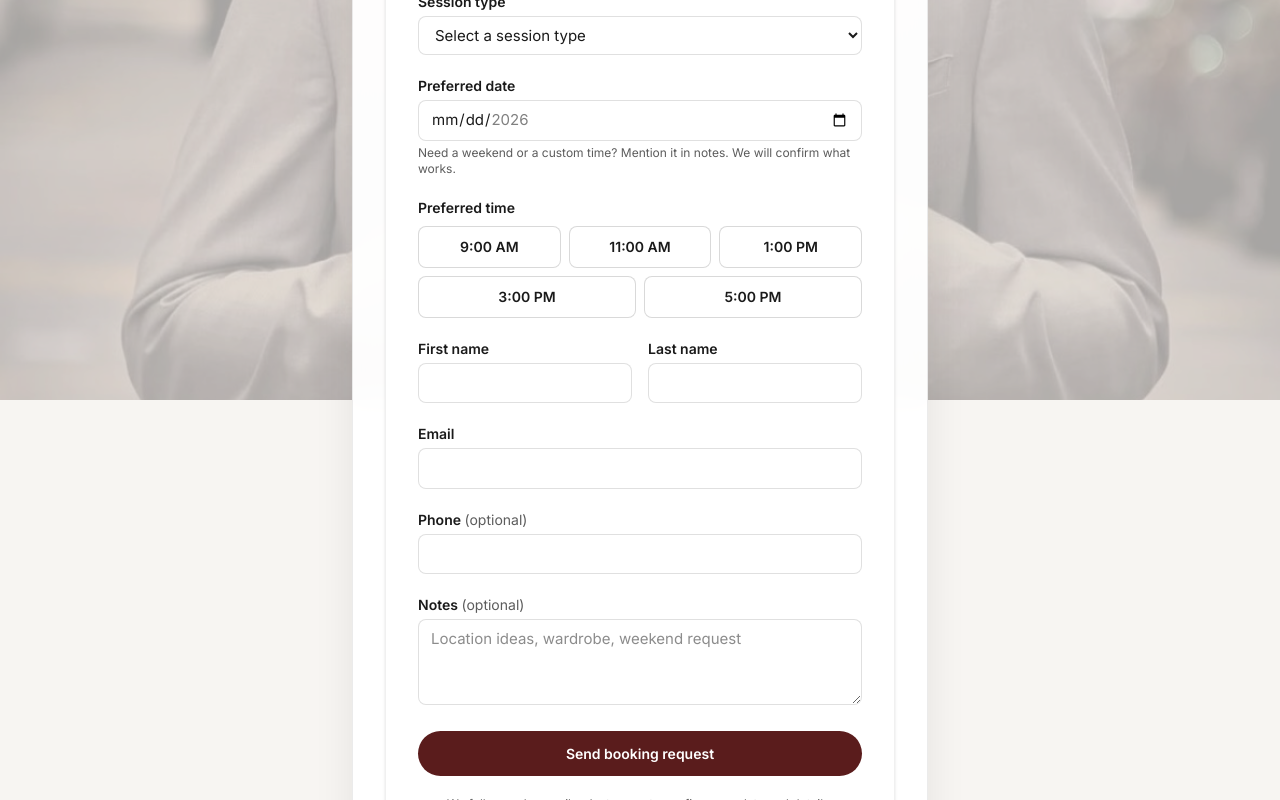
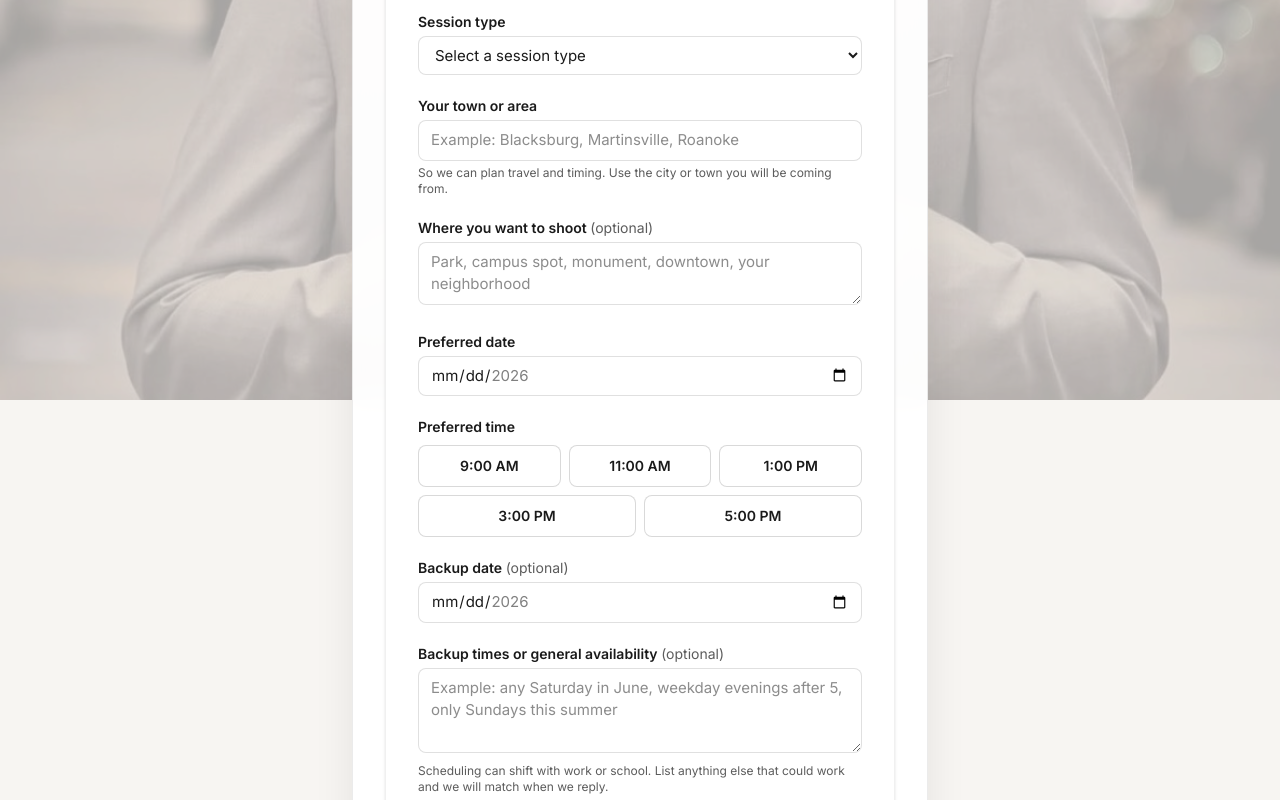
Before and after one commit to ahirsch17/jcapturelab, a Next.js app in the folder web/: page /book in a window 1280 px wide. Shown: the part 400-1200 px from the top of the page. Built offline with nearby package versions, Linux system fonts and the light colour scheme.

Commit message:
Booking: town, shoot spot, backup dates/times; fix logo aspect in header
Co-authored-by: Cursor <cursoragent@cursor.com>

```diff
--- a/web/app/api/booking/route.ts
+++ b/web/app/api/booking/route.ts
@@ -8,6 +8,10 @@ type Body = {
   sessionType?: string;
   date?: string;
   selectedTime?: string;
+  townArea?: string;
+  shootSpotIdeas?: string;
+  alternateDate?: string;
+  alternateAvailability?: string;
   firstName?: string;
   lastName?: string;
   email?: string;
@@ -43,6 +47,10 @@ export async function POST(request: Request) {
   const sessionType = body.sessionType?.trim() ?? "";
   const date = body.date?.trim() ?? "";
   const selectedTime = body.selectedTime?.trim() ?? "";
+  const townArea = body.townArea?.trim() ?? "";
+  const shootSpotIdeas = body.shootSpotIdeas?.trim() ?? "";
+  const alternateDate = body.alternateDate?.trim() ?? "";
+  const alternateAvailability = body.alternateAvailability?.trim() ?? "";
   const firstName = body.firstName?.trim() ?? "";
   const lastName = body.lastName?.trim() ?? "";
   const email = body.email?.trim() ?? "";
@@ -52,7 +60,13 @@ export async function POST(request: Request) {
   if (!allowedSessionTypes.has(sessionType)) {
     return NextResponse.json({ error: "Choose a valid session type." }, { status: 400 });
   }
-  if (!isNonEmpty(date) || !isNonEmpty(selectedTime) || !isNonEmpty(firstName) || !isNonEmpty(lastName)) {
+  if (
+    !isNonEmpty(date) ||
+    !isNonEmpty(selectedTime) ||
+    !isNonEmpty(firstName) ||
+    !isNonEmpty(lastName) ||
+    !isNonEmpty(townArea)
+  ) {
     return NextResponse.json({ error: "Please fill in every required field." }, { status: 400 });
   }
   if (!emailOk(email)) {
@@ -60,39 +74,37 @@ export async function POST(request: Request) {
   }
 
   const fullName = `${firstName} ${lastName}`.trim();
-  const ownerText = [
-    "New booking request from jcapturelab.com",
-    "",
+
+  const detailLines = [
     `Session type: ${sessionType}`,
+    `Town or area: ${townArea}`,
+    shootSpotIdeas ? `Shoot location ideas: ${shootSpotIdeas}` : null,
     `Preferred date: ${date}`,
     `Preferred time: ${selectedTime}`,
+    alternateDate ? `Backup date: ${alternateDate}` : null,
+    alternateAvailability ? `Backup times / availability: ${alternateAvailability}` : null,
     `Name: ${fullName}`,
     `Email: ${email}`,
     phone ? `Phone: ${phone}` : null,
-    notes ? `Notes: ${notes}` : null,
-  ]
-    .filter(Boolean)
-    .join("\n");
+    notes ? `Other notes: ${notes}` : null,
+  ].filter(Boolean);
 
-  const customerText = [
+  const ownerText = ["New booking request from jcapturelab.com", "", ...detailLines].join("\n");
+
+  const customerLines = [
     `Hi ${firstName},`,
     "",
     "Thanks for reaching out to jcapturelab. We received your booking request and will reply soon to confirm details.",
     "",
     "Here is what you sent:",
     "",
-    `Session type: ${sessionType}`,
-    `Preferred date: ${date}`,
-    `Preferred time: ${selectedTime}`,
-    phone ? `Phone: ${phone}` : null,
-    notes ? `Notes: ${notes}` : null,
+    ...detailLines,
     "",
     "If anything looks wrong, reply to this email or message @jcapturelab on Instagram.",
     "",
     "jcapturelab",
-  ]
-    .filter(Boolean)
-    .join("\n");
+  ];
+  const customerText = customerLines.join("\n");
 
   const resend = new Resend(key);
 
@@ -101,7 +113,7 @@ export async function POST(request: Request) {
       from,
       to: [to],
       replyTo: email,
-      subject: `Booking request: ${sessionType} (${date})`,
+      subject: `Booking request: ${sessionType} (${townArea}, ${date})`,
       text: ownerText,
     }),
     resend.emails.send({
--- a/web/app/book/page.tsx
+++ b/web/app/book/page.tsx
@@ -18,8 +18,8 @@ export default function BookPage() {
             Book a session
           </h1>
           <p className="mx-auto mt-3 max-w-xl text-center text-sm text-[var(--foreground-muted)]">
-            Choose your session, date, and time, then send your request. We follow up by email or
-            Instagram to confirm your date and location.
+            Add your town or area, any backup dates or times that could work, and where you want to
+            shoot if you already know. We follow up by email or Instagram to confirm.
           </p>
           <div className="mt-10">
             <BookingForm />
--- a/web/components/BookingForm.tsx
+++ b/web/components/BookingForm.tsx
@@ -27,44 +27,63 @@ function maxISODate(): string {
   return d.toISOString().slice(0, 10);
 }
 
-function openMailto(params: {
+type FormPayload = {
   sessionType: string;
+  townArea: string;
+  shootSpotIdeas: string;
   date: string;
   selectedTime: string;
+  alternateDate: string;
+  alternateAvailability: string;
   firstName: string;
   lastName: string;
   email: string;
   phone: string;
   notes: string;
-}) {
+};
+
+function openMailto(params: FormPayload) {
   const {
     sessionType,
+    townArea,
+    shootSpotIdeas,
     date,
     selectedTime,
+    alternateDate,
+    alternateAvailability,
     firstName,
     lastName,
     email,
     phone,
     notes,
   } = params;
-  const subject = encodeURIComponent(`jcapturelab: ${sessionType} (${date})`);
+  const subject = encodeURIComponent(`jcapturelab: ${sessionType} (${townArea}, ${date})`);
   const lines = [
     `Session type: ${sessionType}`,
+    `Town or area: ${townArea}`,
     `Preferred date: ${date}`,
     `Preferred time: ${selectedTime}`,
-    `Name: ${firstName} ${lastName}`,
-    `Your email: ${email}`,
   ];
+  if (shootSpotIdeas.trim()) lines.push(`Shoot location ideas: ${shootSpotIdeas.trim()}`);
+  if (alternateDate.trim()) lines.push(`Backup date: ${alternateDate.trim()}`);
+  if (alternateAvailability.trim()) {
+    lines.push(`Backup times / availability: ${alternateAvailability.trim()}`);
+  }
+  lines.push(`Name: ${firstName} ${lastName}`, `Your email: ${email}`);
   if (phone.trim()) lines.push(`Phone: ${phone.trim()}`);
-  if (notes.trim()) lines.push(`Notes: ${notes.trim()}`);
+  if (notes.trim()) lines.push(`Other notes: ${notes.trim()}`);
   const body = encodeURIComponent(lines.join("\n"));
   window.location.href = `mailto:${bookingFallbackEmail}?subject=${subject}&body=${body}`;
 }
 
 export function BookingForm() {
-  const [sessionType, setSessionType] = useState<string>("");
+  const [sessionType, setSessionType] = useState("");
+  const [townArea, setTownArea] = useState("");
+  const [shootSpotIdeas, setShootSpotIdeas] = useState("");
   const [date, setDate] = useState("");
   const [selectedTime, setSelectedTime] = useState<string>("");
+  const [alternateDate, setAlternateDate] = useState("");
+  const [alternateAvailability, setAlternateAvailability] = useState("");
   const [firstName, setFirstName] = useState("");
   const [lastName, setLastName] = useState("");
   const [email, setEmail] = useState("");
@@ -74,21 +93,48 @@ export function BookingForm() {
   const [message, setMessage] = useState("");
   const [submitting, setSubmitting] = useState(false);
 
+  function resetForm() {
+    setSessionType("");
+    setTownArea("");
+    setShootSpotIdeas("");
+    setDate("");
+    setSelectedTime("");
+    setAlternateDate("");
+    setAlternateAvailability("");
+    setFirstName("");
+    setLastName("");
+    setEmail("");
+    setPhone("");
+    setNotes("");
+  }
+
   async function onSubmit(e: React.FormEvent) {
     e.preventDefault();
     setStatus("idle");
     setMessage("");
 
-    if (!sessionType || !date || !selectedTime || !firstName || !lastName || !email) {
+    if (
+      !sessionType ||
+      !townArea.trim() ||
+      !date ||
+      !selectedTime ||
+      !firstName ||
+      !lastName ||
+      !email
+    ) {
       setStatus("error");
       setMessage("Please fill in every required field.");
       return;
     }
 
-    const payload = {
+    const payload: FormPayload = {
       sessionType,
+      townArea: townArea.trim(),
+      shootSpotIdeas,
       date,
       selectedTime,
+      alternateDate,
+      alternateAvailability,
       firstName,
       lastName,
       email,
@@ -113,14 +159,7 @@ export function BookingForm() {
         setMessage(
           "Request sent. Check your inbox for a short confirmation. We will follow up soon to finalize your session.",
         );
-        setSessionType("");
-        setDate("");
-        setSelectedTime("");
-        setFirstName("");
-        setLastName("");
-        setEmail("");
-        setPhone("");
-        setNotes("");
+        resetForm();
         setSubmitting(false);
         return;
       }
@@ -131,14 +170,7 @@ export function BookingForm() {
         setMessage(
           `If your email app opened, send the message to finish your request. If nothing opened, email ${bookingFallbackEmail} with the same details, or DM @jcapturelab on Instagram.`,
         );
-        setSessionType("");
-        setDate("");
-        setSelectedTime("");
-        setFirstName("");
-        setLastName("");
-        setEmail("");
-        setPhone("");
-        setNotes("");
+        resetForm();
         setSubmitting(false);
         return;
       }
@@ -185,6 +217,40 @@ export function BookingForm() {
       </div>
 
       <div>
+        <label htmlFor="townArea" className="label">
+          Your town or area
+        </label>
+        <input
+          id="townArea"
+          type="text"
+          required
+          value={townArea}
+          onChange={(e) => setTownArea(e.target.value)}
+          className="input"
+          placeholder="Example: Blacksburg, Martinsville, Roanoke"
+          autoComplete="address-level2"
+        />
+        <p className="mt-1 text-xs text-[var(--foreground-muted)]">
+          So we can plan travel and timing. Use the city or town you will be coming from.
+        </p>
+      </div>
+
+      <div>
+        <label htmlFor="shootSpotIdeas" className="label">
+          Where you want to shoot{" "}
+          <span className="font-normal text-[var(--foreground-muted)]">(optional)</span>
+        </label>
+        <textarea
+          id="shootSpotIdeas"
+          rows={2}
+          value={shootSpotIdeas}
+          onChange={(e) => setShootSpotIdeas(e.target.value)}
+          className="input resize-y"
+          placeholder="Park, campus spot, monument, downtown, your neighborhood"
+        />
+      </div>
+
+      <div>
         <label htmlFor="date" className="label">
           Preferred date
         </label>
@@ -198,9 +264,6 @@ export function BookingForm() {
           onChange={(e) => setDate(e.target.value)}
           className="input"
         />
-        <p className="mt-1 text-xs text-[var(--foreground-muted)]">
-          Need a weekend or a custom time? Mention it in notes. We will confirm what works.
-        </p>
       </div>
 
       <div>
@@ -221,6 +284,41 @@ export function BookingForm() {
             </button>
           ))}
         </div>
+      </div>
+
+      <div>
+        <label htmlFor="alternateDate" className="label">
+          Backup date{" "}
+          <span className="font-normal text-[var(--foreground-muted)]">(optional)</span>
+        </label>
+        <input
+          id="alternateDate"
+          type="date"
+          min={tomorrowISODate()}
+          max={maxISODate()}
+          value={alternateDate}
+          onChange={(e) => setAlternateDate(e.target.value)}
+          className="input"
+        />
+      </div>
+
+      <div>
+        <label htmlFor="alternateAvailability" className="label">
+          Backup times or general availability{" "}
+          <span className="font-normal text-[var(--foreground-muted)]">(optional)</span>
+        </label>
+        <textarea
+          id="alternateAvailability"
+          rows={3}
+          value={alternateAvailability}
+          onChange={(e) => setAlternateAvailability(e.target.value)}
+          className="input resize-y"
+          placeholder="Example: any Saturday in June, weekday evenings after 5, only Sundays this summer"
+        />
+        <p className="mt-1 text-xs text-[var(--foreground-muted)]">
+          Scheduling can shift with work or school. List anything else that could work and we will
+          match when we reply.
+        </p>
       </div>
 
       <div className="grid gap-4 sm:grid-cols-2">
@@ -283,15 +381,16 @@ export function BookingForm() {
 
       <div>
         <label htmlFor="notes" className="label">
-          Notes <span className="font-normal text-[var(--foreground-muted)]">(optional)</span>
+          Anything else{" "}
+          <span className="font-normal text-[var(--foreground-muted)]">(optional)</span>
         </label>
         <textarea
           id="notes"
-          rows={3}
+          rows={2}
           value={notes}
           onChange={(e) => setNotes(e.target.value)}
           className="input resize-y"
-          placeholder="Location ideas, wardrobe, weekend request"
+          placeholder="Wardrobe, group size, accessibility, questions"
         />
       </div>
 
--- a/web/components/Header.tsx
+++ b/web/components/Header.tsx
@@ -31,9 +31,9 @@ export function Header() {
           <Image
             src="/logo.png"
             alt="jcapturelab"
-            width={360}
-            height={90}
-            className="h-14 w-auto max-w-[min(92vw,22rem)] object-contain object-center sm:h-16 sm:max-w-[26rem] md:h-[4.25rem] md:max-w-[28rem]"
+            width={1006}
+            height={581}
+            className="h-12 w-auto max-w-[min(92vw,20rem)] object-contain object-center sm:h-14 sm:max-w-[24rem] md:h-[3.75rem] md:max-w-[26rem]"
             priority
             sizes="(max-width: 640px) 92vw, 28rem"
           />
```
